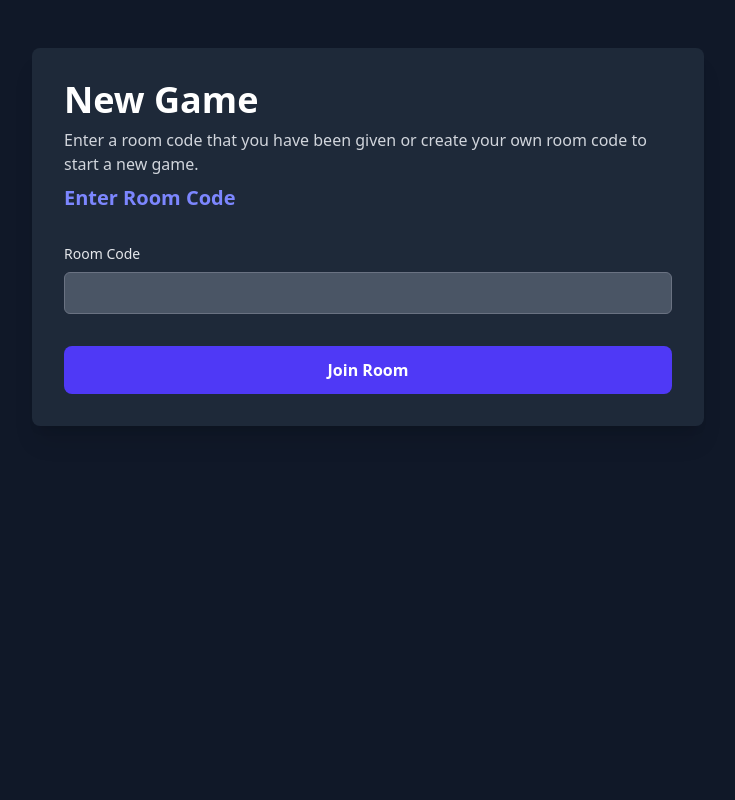
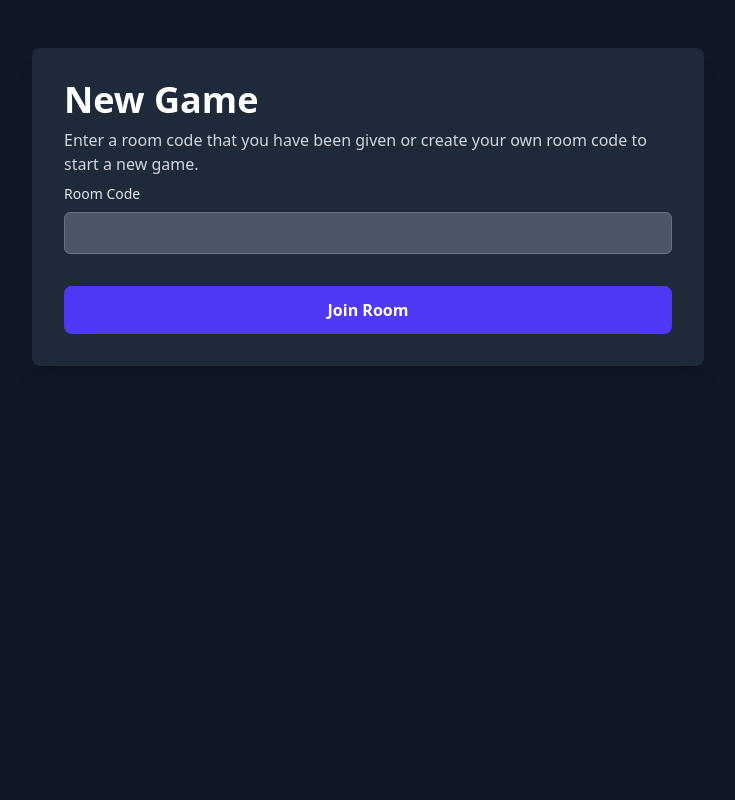
Before and after one commit to stuy-softdev/PMG, a Flask app: page /find_or_create_room in a window 1280 px wide. Shown: the part 54-854 px from the top of the page, without its empty margins (272-1007 px from the left). Run offline with Flask 3, Linux system fonts and the light colour scheme.

Commit message:
remove stuff from focr

```diff
--- a/app/templates/find_or_create_room.html
+++ b/app/templates/find_or_create_room.html
@@ -39,9 +39,6 @@
           </p>
 
           <form method="POST" class="space-y-8">
-            <h2 class="text-xl font-semibold text-indigo-400">
-              Enter Room Code
-            </h2>
             <div>
               <label
                 for="room_code"
```
